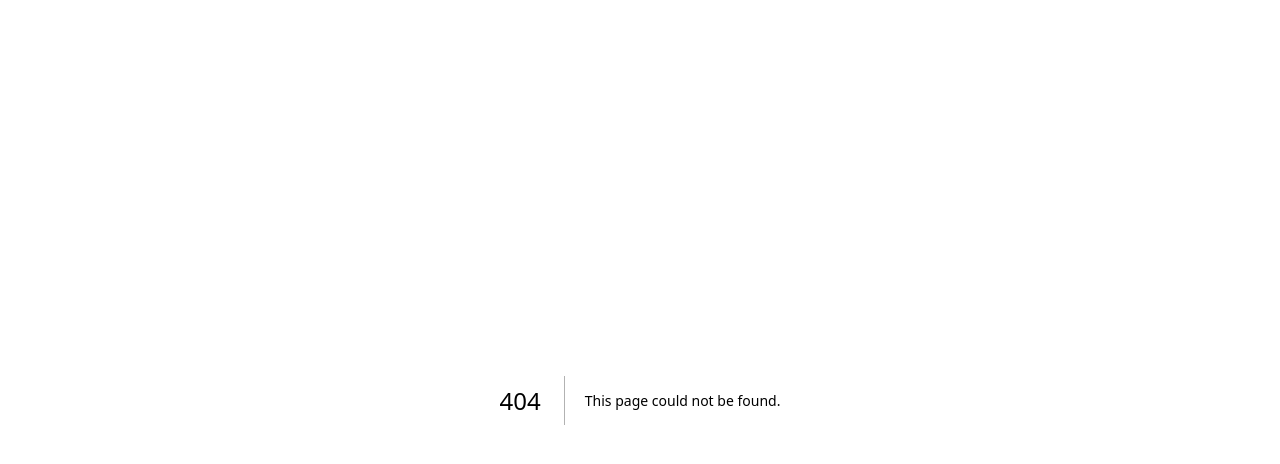
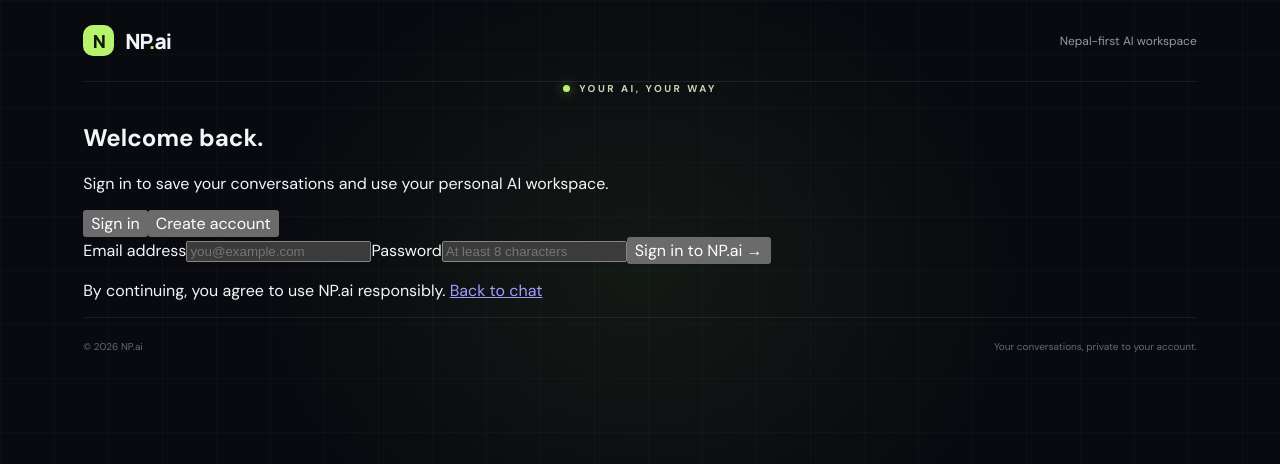
Before and after one commit to gamer631/np-ai, a Next.js app: page /auth in a window 1280 px wide. Before the commit this address had no page. Shown: the top 464 px of the page. Built offline with nearby package versions, Linux system fonts and the light colour scheme.

Commit message:
feat(supabase): add app/auth/page.tsx

```diff
--- /dev/null
+++ b/app/auth/page.tsx
@@ -0,0 +1,58 @@
+"use client";
+
+import { FormEvent, useState } from "react";
+import Link from "next/link";
+import { createClient } from "@/lib/supabase/client";
+
+export default function AuthPage() {
+  const [mode, setMode] = useState<"signin" | "signup">("signin");
+  const [email, setEmail] = useState("");
+  const [password, setPassword] = useState("");
+  const [name, setName] = useState("");
+  const [busy, setBusy] = useState(false);
+  const [notice, setNotice] = useState("");
+  const [error, setError] = useState("");
+
+  async function submit(event: FormEvent<HTMLFormElement>) {
+    event.preventDefault(); setBusy(true); setError(""); setNotice("");
+    try {
+      const supabase = createClient();
+      if (mode === "signup") {
+        const { data, error: authError } = await supabase.auth.signUp({
+          email, password, options: { data: { display_name: name }, emailRedirectTo: `${window.location.origin}/auth/callback` },
+        });
+        if (authError) throw authError;
+        if (!data.session) setNotice("Account created. Check your email to confirm your address, then sign in.");
+        else window.location.assign("/");
+      } else {
+        const { error: authError } = await supabase.auth.signInWithPassword({ email, password });
+        if (authError) throw authError;
+        window.location.assign("/");
+      }
+    } catch (err) {
+      setError(err instanceof Error ? err.message : "Authentication failed. Please try again.");
+    } finally { setBusy(false); }
+  }
+
+  return (
+    <main className="shell">
+      <header className="topbar"><Link className="brand" href="/"><span className="brand-mark">N</span><span>NP<span className="brand-dot">.</span>ai</span></Link><div className="top-actions">Nepal-first AI workspace</div></header>
+      <section className="auth-card">
+        <div className="eyebrow"><span /> YOUR AI, YOUR WAY</div>
+        <h1>{mode === "signin" ? "Welcome back." : "Create your account."}</h1>
+        <p className="auth-subtitle">Sign in to save your conversations and use your personal AI workspace.</p>
+        <div className="auth-tabs"><button type="button" className={mode === "signin" ? "active" : ""} onClick={() => {setMode("signin");setError("");setNotice("");}}>Sign in</button><button type="button" className={mode === "signup" ? "active" : ""} onClick={() => {setMode("signup");setError("");setNotice("");}}>Create account</button></div>
+        <form className="auth-form" onSubmit={submit}>
+          {mode === "signup" && <label>Your name<input autoComplete="name" value={name} onChange={e=>setName(e.target.value)} required maxLength={80} placeholder="Your name"/></label>}
+          <label>Email address<input type="email" autoComplete="email" value={email} onChange={e=>setEmail(e.target.value)} required placeholder="you@example.com"/></label>
+          <label>Password<input type="password" autoComplete={mode === "signin" ? "current-password" : "new-password"} value={password} onChange={e=>setPassword(e.target.value)} required minLength={8} placeholder="At least 8 characters"/></label>
+          {error && <div className="error-message" role="alert">{error}</div>}
+          {notice && <div className="success-message" role="status">{notice}</div>}
+          <button className="auth-submit" type="submit" disabled={busy}>{busy ? "Please wait…" : mode === "signin" ? "Sign in to NP.ai" : "Create NP.ai account"} <span>→</span></button>
+        </form>
+        <p className="auth-footnote">By continuing, you agree to use NP.ai responsibly. <Link href="/">Back to chat</Link></p>
+      </section>
+      <footer><span>© {new Date().getFullYear()} NP.ai</span><span>Your conversations, private to your account.</span></footer>
+    </main>
+  );
+}
```
